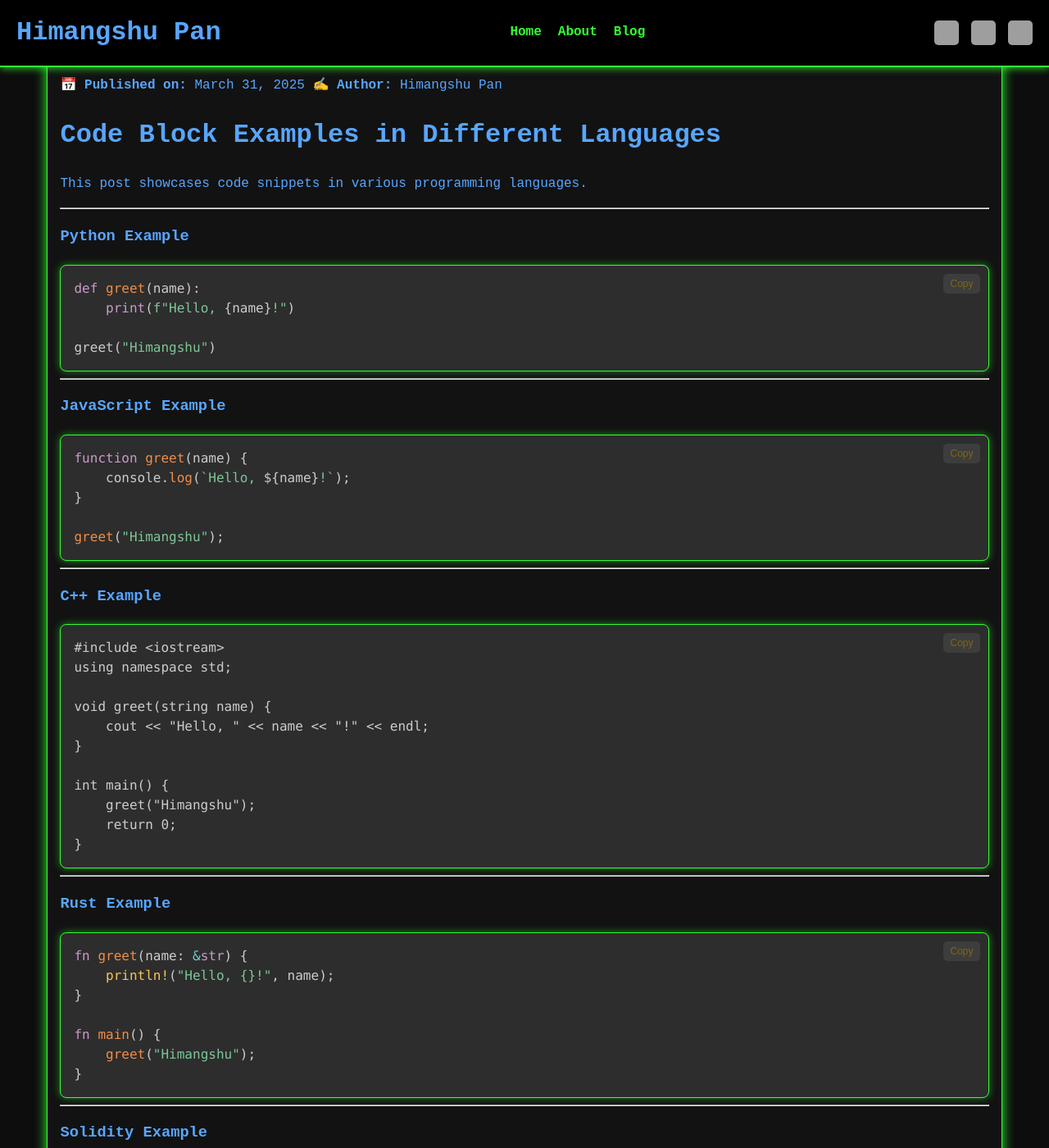
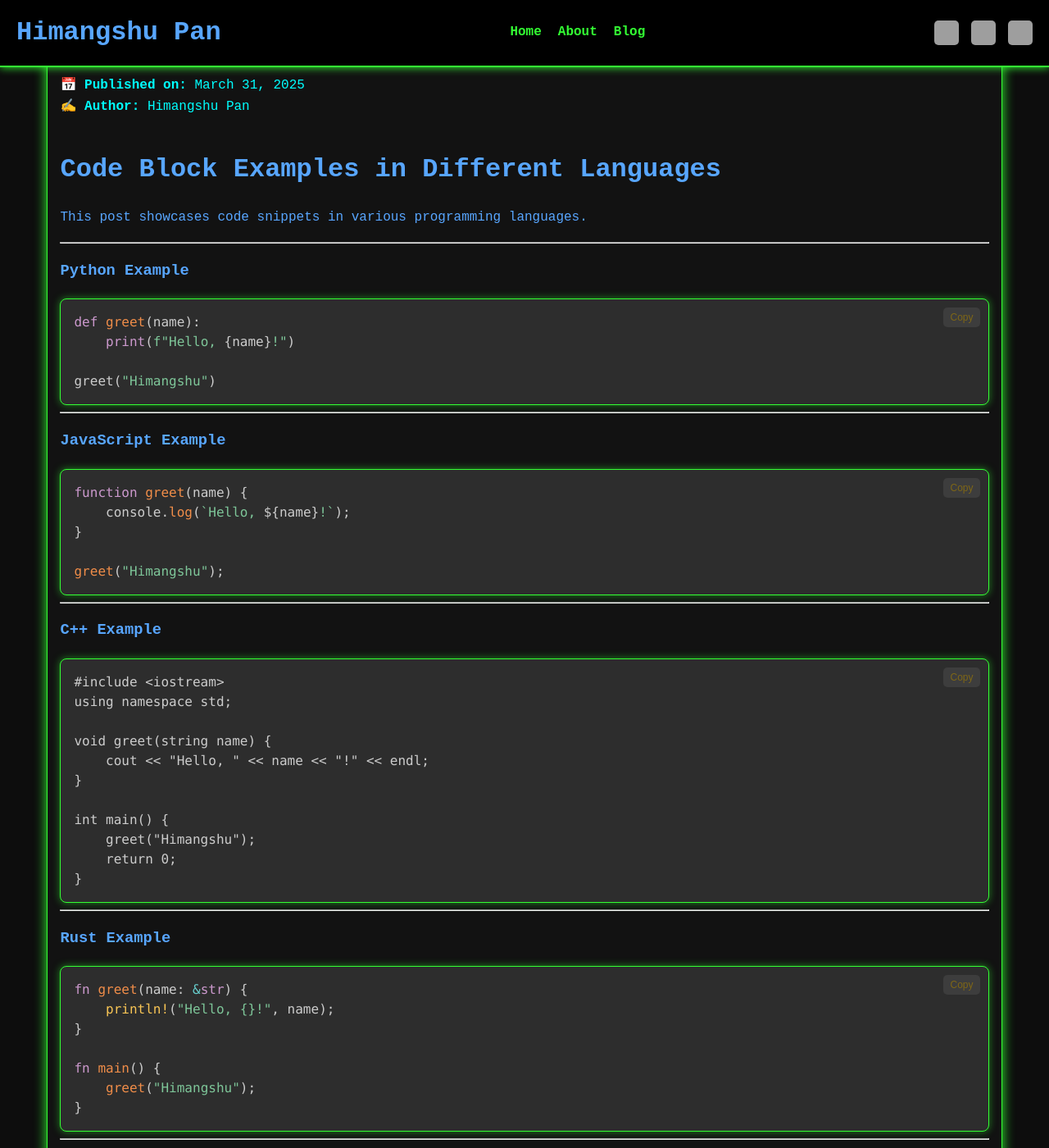
Before and after one commit to himangshu-blockchain/himangshu-blockchain.github.io, a Jekyll site: the page built from Site/_posts/2025-03-31-welcome-to-jekyll copy.markdown, in a window 1280 px wide and 1400 px high. Shown: the whole window at 82% size. Built offline with Jekyll 4.4.1, drawn with Linux system fonts in a browser that asks for light colours; nearby versions of some CDN libraries; comment, search, counter and statistics services are not loaded; grey boxes are pictures that could not be loaded.

Commit message:
Refactor: Home page

```diff
--- a/Site/assets/css/style.css
+++ b/Site/assets/css/style.css
@@ -371,10 +371,7 @@ p {
     overflow-wrap: break-word; /* Force very long words to break */
 }
 
-.post-meta {
-    display: inline-grid;
-    color: aqua;
-  }
+
 
 }
 
@@ -393,3 +390,8 @@ p {
 strong a {
     color: darkcyan;
 }
+
+.post-meta {
+    display: inline-grid;
+    color: aqua;
+  }
```
Also changed, not shown: Site/index.markdown (line endings or trailing spaces), 3 other files.
